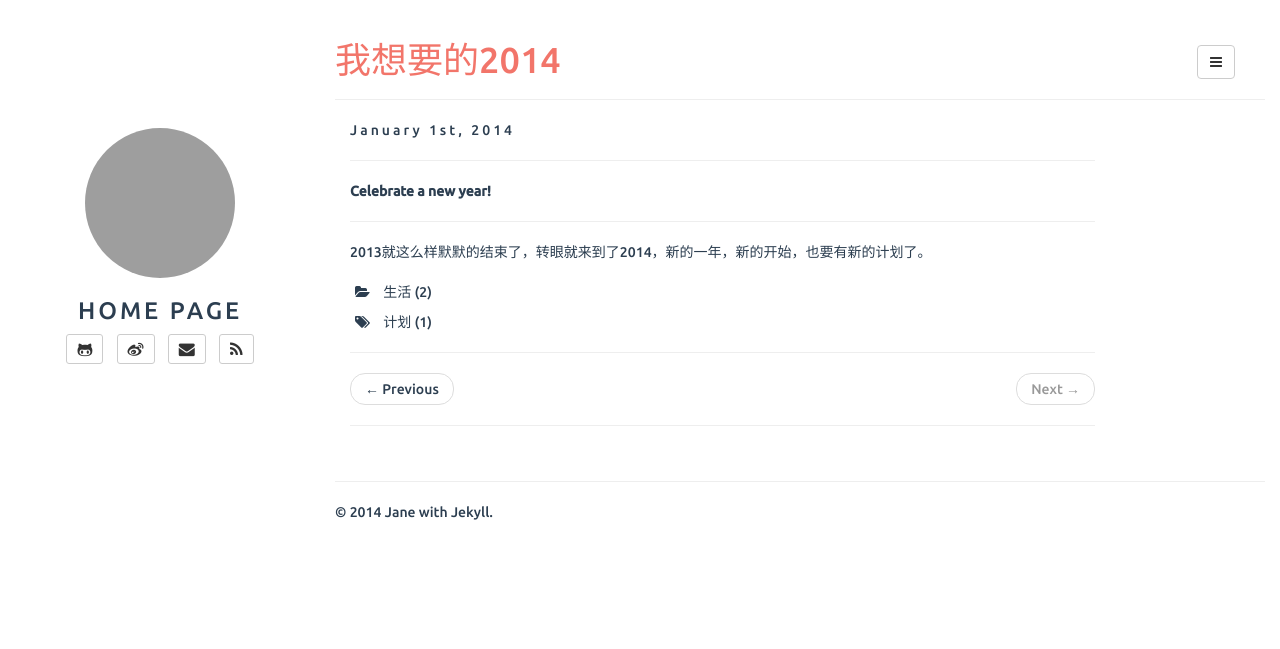
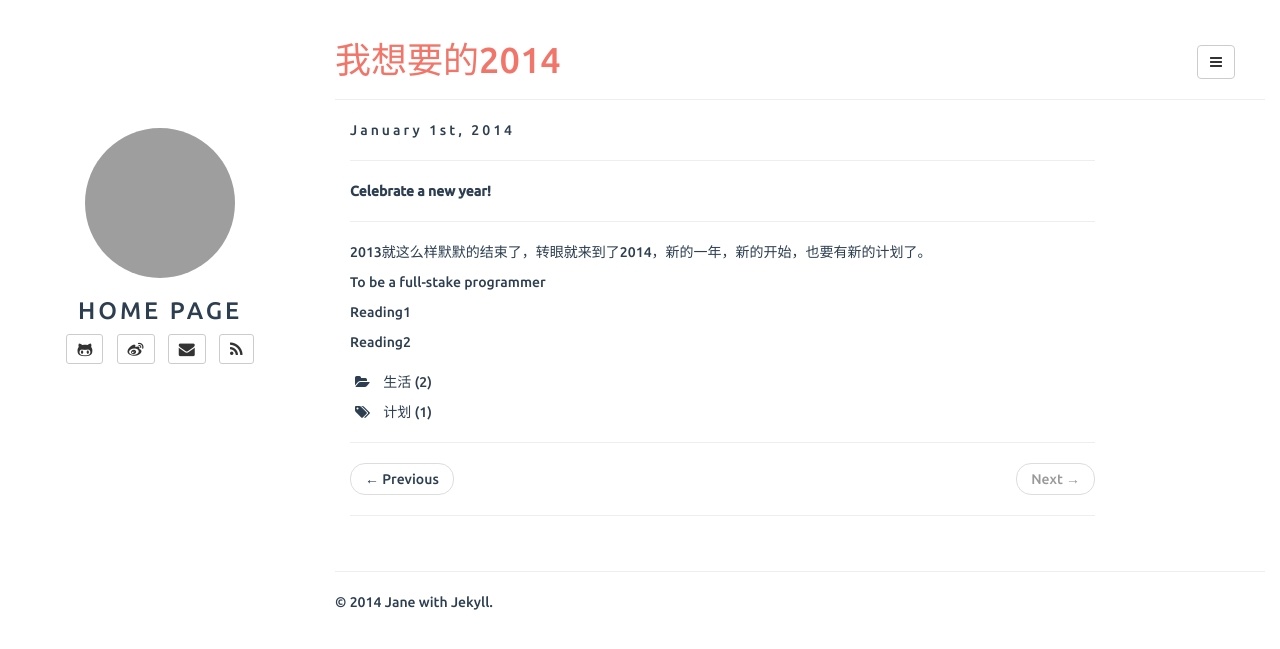
Before and after one commit to jane110511/jane110511.github.io, a Jekyll site: the page built from _posts/2014-01-01-ready-for-2014.md, in a window 1280 px wide. Shown: the top 649 px of the page. Built offline with Jekyll 4.4.1, drawn with Linux system fonts in a browser that asks for light colours; Markdown is read by kramdown in place of the engine named in the settings; grey boxes are pictures that could not be loaded.

Commit message:
Update 2014-01-01-ready-for-2014.md

```diff
--- a/_posts/2014-01-01-ready-for-2014.md
+++ b/_posts/2014-01-01-ready-for-2014.md
@@ -12,3 +12,9 @@ tags: 计划
 ***************************
 
 2013就这么样默默的结束了，转眼就来到了2014，新的一年，新的开始，也要有新的计划了。
+
+To be a full-stake programmer
+
+[Reading1](http://www.zhihu.com/question/19588342)
+
+[Reading2](http://www.douban.com/note/279134997/)
```
